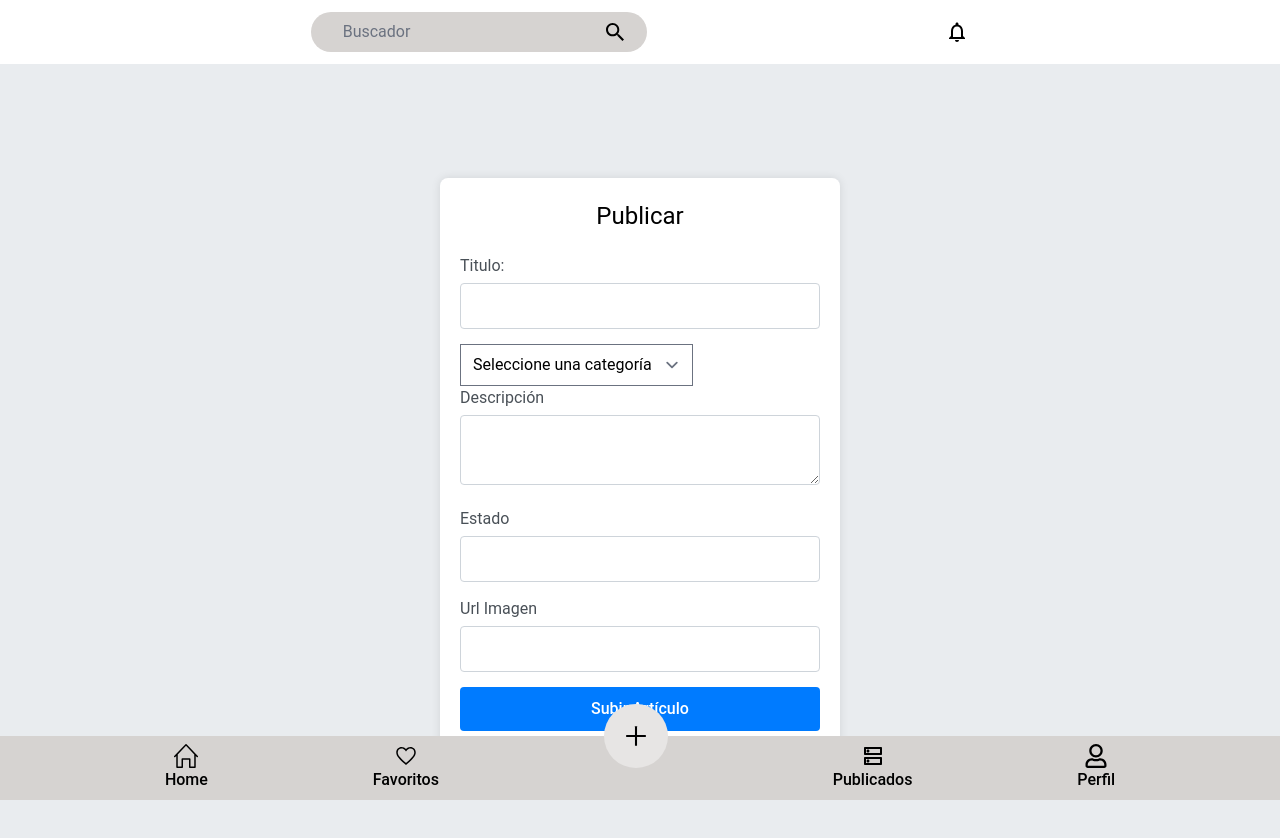
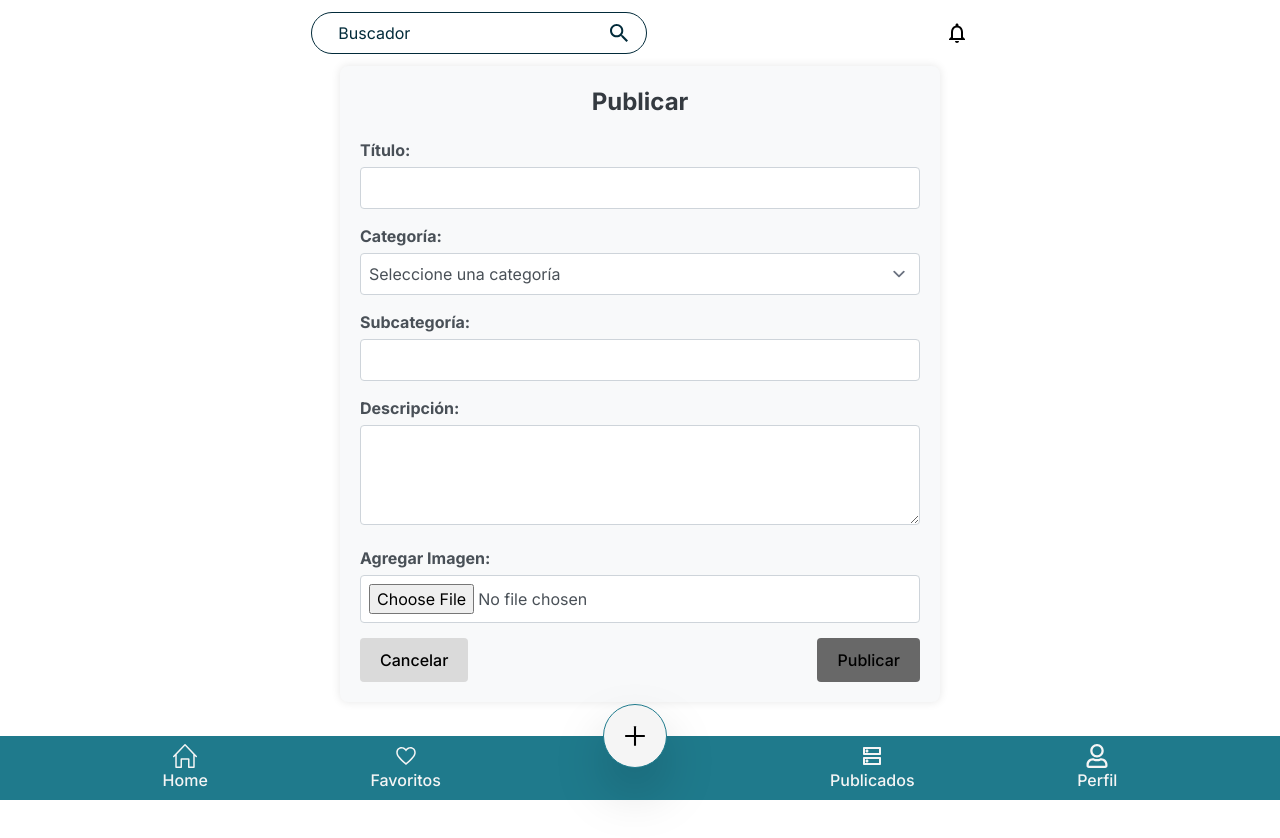
Before and after one commit to No-Country-simulation/s16-06-m-java-react, a React (Vite) app in the folder banco-de-ortesis/: page /upload in a window 1280 px wide. Shown: the top 838 px of the page. After the commit the page ends 800 px from the top, so only its background shows below. Built offline with nearby package versions, Linux system fonts and the light colour scheme; no server answers.

Commit message:
Update form

```diff
--- a/banco-de-ortesis/src/App.jsx
+++ b/banco-de-ortesis/src/App.jsx
@@ -12,6 +12,7 @@ import MobileNav from './components/MobileNav';
 import HeaderNav from './components/HeaderNav';
 import { getAllArticles } from './services/ArticleService';
 import Onboarding from './components/Onboarding';
+import UserArticles from './pages/UserArticles';
 
 function App() {
   const [productList, setProductList] = useState([]);
@@ -42,6 +43,8 @@ function App() {
         <Route path="/article/:id" element={<ArticlePage />} />
         <Route path="/profile" element={<UserProfilePage />} />
         <Route path="/upload" element={<ArticleForm />} />
+        <Route path='/update/:id' element={<ArticleForm />} />
+        <Route path='/userArticles' element={<UserArticles />} />
       </Routes>
       <MobileNav />
       {/* <Notification message="Esto es una notificación!" /> */}
--- a/banco-de-ortesis/src/components/ArticleForm.jsx
+++ b/banco-de-ortesis/src/components/ArticleForm.jsx
@@ -1,13 +1,14 @@
 // src/components/ArticleForm.jsx
-import React, { useState } from 'react';
+import React, { useEffect, useState } from 'react';
 import '../styles/Styles.css';
-import { createArticle } from '../services/ArticleService';
-import { useNavigate } from 'react-router-dom';
+import { createArticle, updateArticle } from '../services/ArticleService';
+import { useLocation, useNavigate, useParams } from 'react-router-dom';
 
 const ArticleForm = () => {
-  //this is a temporal funcion, will delete when backend be connected.
-
   const navigate = useNavigate();
+  const { id } = useParams();
+  const location = useLocation();
+  const currentProduct = location.state?.product || null;
 
   const formatDate = (date) => {
     const d = new Date(date);
@@ -23,13 +24,21 @@ const ArticleForm = () => {
 
   const [product, setProduct] = useState({
     name: '',
+    category: '',
+    subcategory: '',
     description: '',
     creationDate: formatDate(Date.now()),
     available: true,
     state: '',
-    category: '',
     img: ''
   });
+
+  useEffect(() => {
+    if (currentProduct) {
+      delete currentProduct.id;
+      setProduct(currentProduct);
+    }
+  }, [currentProduct]);
 
   const handleChange = (e) => {
     const { name, value } = e.target;
@@ -39,13 +48,26 @@ const ArticleForm = () => {
     }));
   };
 
-  const handleSubmit = async(e) => {
+  const handleImageChange = (e) => {
+    const file = e.target.files[0];
+    const reader = new FileReader();
+    reader.onloadend = () => {
+      setProduct((prevProduct) => ({
+        ...prevProduct,
+        img: reader.result
+      }));
+    };
+    if (file) {
+      reader.readAsDataURL(file);
+    }
+  };
+
+  const handleSubmit = async (e) => {
     e.preventDefault();
-    // Lógica para subir el artículo
     try {
-      const response = await createArticle(product);
+      const response = currentProduct != null ? await updateArticle(id, product) : await createArticle(product);
       console.log(response);
-      if(response) alert('Articulo registrado exitosamente');
+      if (response) alert('Artículo registrado exitosamente');
       navigate('/');
     } catch (error) {
       console.error(error);
@@ -53,21 +75,29 @@ const ArticleForm = () => {
     console.log(product);
   };
 
+  const handleCancel = () => {
+    navigate('/profile');
+  };
+
   return (
     <div className="form-container">
       <form onSubmit={handleSubmit} className="article-form">
-        <h2>Publicar</h2>
-        <div>
-          <label>Titulo:</label>
+      <h2 className="text-center text-2xl font-bold mb-6">Publicar</h2>
+        <div className="form-group">
+          <label htmlFor="name">Título:</label>
           <input
             type="text"
+            id="name"
             name="name"
             value={product.name}
             onChange={handleChange}
             required
           />
         </div>
+        <div className="form-group">
+          <label htmlFor="category">Categoría:</label>
           <select
+            id="category"
             name="category"
             value={product.category}
             onChange={handleChange}
@@ -84,36 +114,48 @@ const ArticleForm = () => {
             <option value="Colchon antiescaras">Colchon antiescaras</option>
             <option value="Muletas">Muletas</option>
           </select>
-        <div>
-          <label>Descripción</label>
+        </div>
+        <div className="form-group">
+          <label htmlFor="subcategory">Subcategoría:</label>
+          <input
+            type="text"
+            id="subcategory"
+            name="subcategory"
+            value={product.subcategory}
+            onChange={handleChange}
+            required
+          />
+        </div>
+        <div className="form-group">
+          <label htmlFor="description">Descripción:</label>
           <textarea
+            id="description"
             name="description"
             value={product.description}
             onChange={handleChange}
             required
           ></textarea>
         </div>
-        <div>
-          <label>Estado</label>
+        <div className="form-group">
+          <label htmlFor="img">Agregar Imagen:</label>
           <input
-            type="text"
-            name="state"
-            value={product.state}
-            onChange={handleChange}
+            type="file"
+            id="img"
+            name="img"
+            accept="image/*"
+            onChange={handleImageChange}
             required
           />
         </div>
-        <div>
-          <label>Url Imagen</label>
-          <input
-            type="text"
-            name="img"
-            value={product.img}
-            onChange={handleChange}
-            required
-          />
+        <div className="form-buttons">
+          <button type="button" className="cancel-button" onClick={handleCancel}>Cancelar</button>
+          <button type="submit" className="submit-button">Publicar</button>
         </div>
-        <button type="submit">Subir Artículo</button>
+        {product.img && (
+          <div className="form-group">
+            <img src={product.img} alt="Preview" className="image-preview" />
+          </div>
+        )}
       </form>
     </div>
   );
--- a/banco-de-ortesis/src/components/MobileNav.jsx
+++ b/banco-de-ortesis/src/components/MobileNav.jsx
@@ -9,26 +9,26 @@ import { AiOutlinePlus } from "react-icons/ai";
 
 export default function MobileNav() {
   return (
-    <div className='fixed bottom-0 flex w-full text-base  bg-stone-300 justify-evenly items-center'>
+    <div className='fixed bottom-0 flex w-full text-base  bg-cyanMain justify-evenly items-center'>
 
-      <Link to={'/'} className='flex text-black flex-col items-center justify-center'>
+      <Link to={'/'} className='flex text-whiteBg flex-col items-center justify-center'>
         <SlHome className='w-6 h-6' />
         Home
       </Link>
-      <Link to={'/'} className='flex text-black flex-col items-center justify-center'>
+      <Link to={'/'} className='flex text-whiteBg flex-col items-center justify-center'>
         <IoMdHeartEmpty className='w-6 h-6' />
         Favoritos
       </Link>
       <Link to={'/upload'}>
-        <div className='flex text-black justify-center items-center -translate-y-8 w-16 h-16 rounded-full bg-stone-200'>
+        <div className='flex text-black justify-center items-center -translate-y-8 w-16 h-16 rounded-full bg-whiteBg drop-shadow-2xl border border-solid border-cyanMain'>
           <AiOutlinePlus className='h-7 w-7' />
         </div>
       </Link>
-      <Link to={'/'} className='flex text-black flex-col items-center justify-center'>
+      <Link to={'/userArticles'} className='flex text-whiteBg flex-col items-center justify-center'>
         <MdOutlineDns className='w-6 h-6' />
         Publicados
       </Link>
-      <Link to={'/profile'} className='flex text-black flex-col items-center justify-center'>
+      <Link to={'/profile'} className='flex text-whiteBg flex-col items-center justify-center'>
         <FaRegUser className='w-6 h-6' />
         Perfil
       </Link>
--- a/banco-de-ortesis/src/components/SearchBar.jsx
+++ b/banco-de-ortesis/src/components/SearchBar.jsx
@@ -11,7 +11,7 @@ const SearchBar = ({ onSearch }) => {
   };
 
   return (
-      <form onSubmit={handleSubmit} className="flex justify-evenly items-center w-84 gap-2 rounded-3xl bg-stone-300">
+      <form onSubmit={handleSubmit} className="flex justify-evenly items-center w-84 gap-2 rounded-3xl bg-white text-blueSecond border border-solid border-blueSecond">
         <input   className="
         border-none
         outline-none
@@ -20,6 +20,7 @@ const SearchBar = ({ onSearch }) => {
         focus:ring-0
         active:ring-0
         bg-transparent
+        placeholder-blueSecond
       "
           type="text"
           placeholder="Buscador"
--- /dev/null
+++ b/banco-de-ortesis/src/components/UpdateArticleCard.jsx
@@ -0,0 +1,40 @@
+import React from 'react'
+import { Link, useNavigate } from 'react-router-dom';
+import { FaRegTrashAlt } from "react-icons/fa";
+import { deleteArticle } from '../services/ArticleService';
+
+export default function UpdateArticleCard({ product }) {
+    const navigate = useNavigate();
+
+    if (!product) return null;
+
+    const { name, creationDate, category, img, id } = product;
+
+    const deleteProduct = async (e) => {
+        e.preventDefault();
+        console.log('Se borrara el id: ' + id);
+        try {
+            await deleteArticle(id);
+            alert('borrado correctamente')
+            navigate('/');
+        } catch (error) {
+            console.error(error);
+        }
+    }
+
+    return (
+        <div className='flex items-center w-full gap-2 bg-transparent border-solid border border-greenAccent rounded-xl h-32'>
+            <img className='h-full w-40 object-cover rounded-xl' src={img != '' ? img : '/img/product.png'} alt={category} />
+            <div className='flex-grow flex flex-col text-blueSecond items-center justify-center text-start gap-2 p-1 text-wrap'>
+                <h3 className='self-start text-lg font-semibold'>{name}</h3>
+                <p className='text-sm w-full'>Fecha publicación: {creationDate}</p>
+                <div className='flex w-full justify-evenly items-center text-sm'>
+                    <Link to={`/article/${id}`}>Ver Publicación</Link>
+                    <Link to={`/update/${id}`} state={{ product }}>Modificar</Link>
+                    <FaRegTrashAlt onClick={deleteProduct} />
+                </div>
+            </div>
+        </div>
+    )
+
+}
--- a/banco-de-ortesis/src/styles/Styles.css
+++ b/banco-de-ortesis/src/styles/Styles.css
@@ -648,92 +648,86 @@ button:focus-visible {
 .article-item p {
   margin: 5px 0;
 }
-
+/* src/styles/Styles.css */
 .form-container {
-  display: flex;
-  justify-content: center;
-  align-items: center;
-  min-height: 100vh;
-  background-color: #e9ecef;
-}
-
-.article-form {
-  width: 100%;
-  max-width: 400px;
-  background-color: #ffffff;
+  max-width: 600px;
+  margin: 0 auto;
   padding: 20px;
+  background-color: #f8f9fa;
   border-radius: 8px;
   box-shadow: 0 0 10px rgba(0, 0, 0, 0.1);
 }
 
 .article-form h2 {
+  text-align: center;
   margin-bottom: 20px;
-  text-align: center;
-  font-size: 24px;
+  color: #343a40;
 }
 
-.article-form label {
+.form-group {
+  margin-bottom: 15px;
+}
+
+.form-group label {
   display: block;
   margin-bottom: 5px;
+  font-weight: bold;
   color: #495057;
 }
 
-.article-form input,
-.article-form textarea {
+.form-group input,
+.form-group select,
+.form-group textarea {
   width: 100%;
-  padding: 10px;
-  margin-bottom: 15px;
+  padding: 8px;
   border: 1px solid #ced4da;
   border-radius: 4px;
+  background-color: #fff;
+  color: #495057;
 }
 
-.article-form button {
-  width: 100%;
-  padding: 10px;
-  background-color: #007bff;
-  color: #ffffff;
+.form-group textarea {
+  height: 100px;
+  resize: vertical;
+}
+
+.form-buttons {
+  display: flex;
+  justify-content: space-between;
+}
+
+.cancel-button,
+.submit-button {
+  padding: 10px 20px;
   border: none;
   border-radius: 4px;
+  cursor: pointer;
   font-size: 16px;
 }
 
-.article-form button:hover {
-  background-color: #0056b3;
+.cancel-button {
+  background-color: #DADADA;
+  color: #000000;
 }
 
-.notification {
-  background-color: #28a745;
-  color: #ffffff;
-  padding: 10px 20px;
-  border-radius: 4px;
-  position: fixed;
-  top: 20px;
-  right: 20px;
-  box-shadow: 0 0 10px rgba(0, 0, 0, 0.1);
-  z-index: 1000;
-  animation: fadeIn 0.5s, fadeOut 0.5s 4.5s;
+.cancel-button:hover {
+  background-color: #DADADA;
 }
 
-@keyframes fadeIn {
-  from {
-    opacity: 0;
-    transform: translateY(-10px);
-  }
-  to {
-    opacity: 1;
-    transform: translateY(0);
-  }
+.submit-button {
+  background-color: #686868;
+  color: #000000;
 }
 
-@keyframes fadeOut {
-  from {
-    opacity: 1;
-    transform: translateY(0);
-  }
-  to {
-    opacity: 0;
-    transform: translateY(-10px);
-  }
+.submit-button:hover {
+  background-color: #686868;
+}
+
+.image-preview {
+  width: 100%;
+  max-width: 200px;
+  margin-top: 15px;
+  border-radius: 4px;
 }
 
 .searchbar-container {
@@ -845,18 +839,18 @@ button:focus-visible {
 .circle {
   width: 12px;
   height: 12px;
-  background-color: #000;
+  background-color: #D9D9D9;
   border-radius: 50%;
   transition: background-color 0.3s ease;
 }
 
 .circle.active {
-  background-color: #656668;
+  background-color: #1F7A8C;
 }
 
 .progress-button {
   padding: 10px 20px;
-  background-color: #656668;
+  background-color: #1F7A8C;
   color: #fff;
   border: none;
   border-radius: 5px;
@@ -865,5 +859,5 @@ button:focus-visible {
 }
 
 .progress-button:hover {
-  background-color: #656668;
+  background-color: #1F7A8C;
 }
--- a/banco-de-ortesis/src/tailwind.css
+++ b/banco-de-ortesis/src/tailwind.css
@@ -1,3 +1,4 @@
+@import url('https://fonts.googleapis.com/css2?family=Inter:wght@100..900&display=swap');
 @tailwind base;
 @tailwind components;
 @tailwind utilities;
--- a/banco-de-ortesis/tailwind.config.js
+++ b/banco-de-ortesis/tailwind.config.js
@@ -7,21 +7,9 @@ export default {
     './src/**/*.{js,jsx}',
   ],
   theme: {
-    // colors: {
-    //   transparent: 'transparent',
-    //   current: 'currentColor',
-    //   'white': '#ffffff',
-    //   'purple': '#3f3cbb',
-    //   'midnight': '#121063',
-    //   'metal': '#565584',
-    //   'tahiti': '#3ab7bf',
-    //   'silver': '#ecebff',
-    //   'bubble-gum': '#ff77e9',
-    //   'bermuda': '#78dcca',
-    // },
     extend: {
       fontFamily: {
-        sans: ['Roboto', 'Arial', 'sans-serif'],
+        sans: ['Inter', 'sans-serif'],
       },
       boxShadow: {
         'custom': '0 4px 6px rgba(0, 0, 0, 0.1)',
@@ -29,6 +17,12 @@ export default {
       spacing: {
         '72': '18rem',
         '84': '21rem',
+      },
+      colors: {
+        blueSecond: '#022B3A',
+        greenAccent: '#679436',
+        cyanMain: '#1F7A8C',
+        whiteBg: '#F5F5F5',
       },
     },
   },
```
Also changed, not shown: banco-de-ortesis/src/components/ProductCard.jsx (+6 -6 lines), banco-de-ortesis/src/pages/UserArticles.jsx (added, +37 -0 lines), banco-de-ortesis/src/services/ArticleService.jsx (+33 -16 lines). Lines whose indentation alone changed are shown as unchanged.
